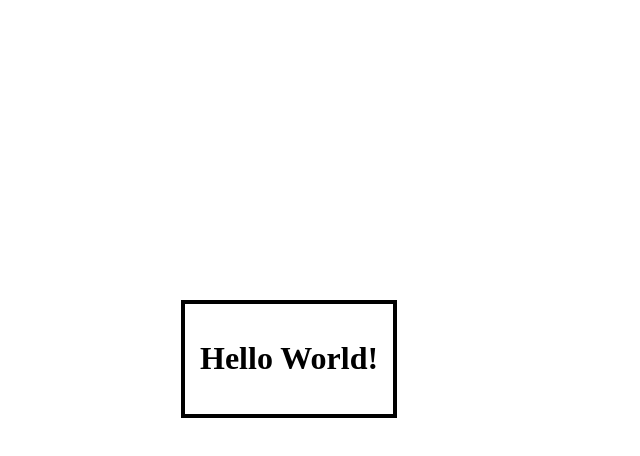
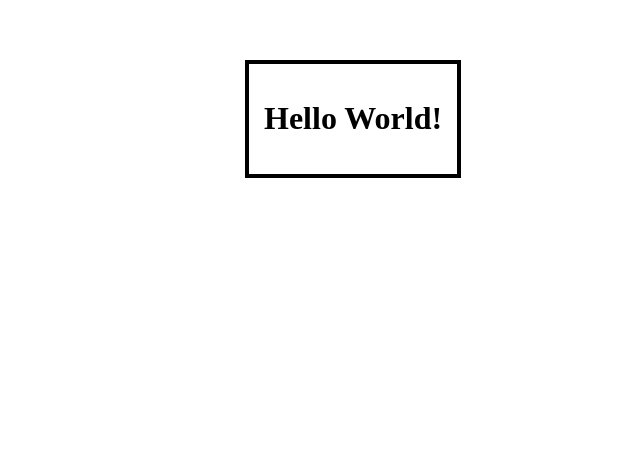
Before and after one commit to AndreasYNY/dumbways, a plain HTML site: page day1/creating-card.html in a window 1280 px wide. Shown: the part 250-706 px from the top of the page, without its empty margins (353-993 px from the left). Drawn offline with Linux system fonts and the light colour scheme.

Commit message:
adcdsvcds

```diff
--- a/day1/creating-card.html
+++ b/day1/creating-card.html
@@ -8,7 +8,7 @@
 </head>
 <body>
     <div
-    style="border: 4px solid black;margin: 150px;padding: 15px; text-align: center; position: absolute; top: 50%; left: 30%;">
+    style="border: 4px solid black;margin: 150px;padding: 15px; text-align: center; position: absolute; top: 20%; left: 35%;">
         <H1>Hello World!</H1>
     </div>
 </body>
```
